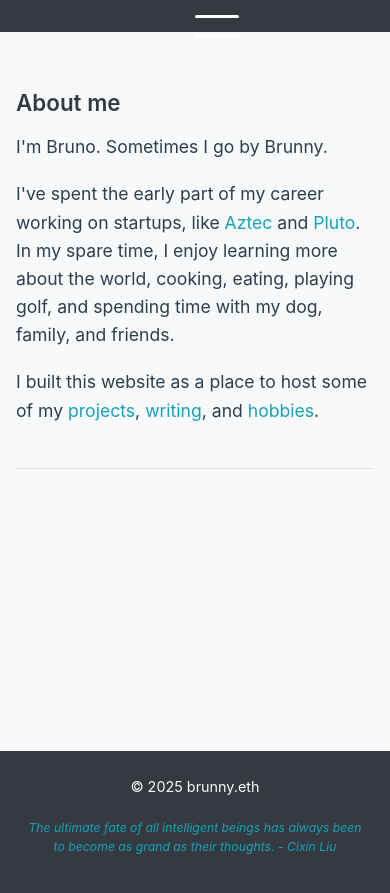
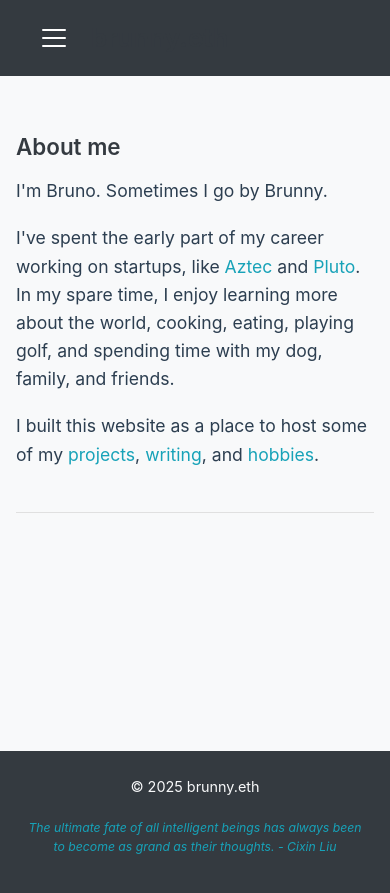
Before and after one commit to brunny-eth/personal-website-project, a Jekyll site: the page built from index.html, in a window 390 px wide. Shown: the top 893 px of the page. Built offline with Jekyll 4.4.1, drawn with Linux system fonts in a browser that asks for light colours; some web fonts are replaced.

Commit message:
css issues on mobile

```diff
--- a/_layouts/default.html
+++ b/_layouts/default.html
@@ -10,13 +10,13 @@
 <body>
     <header>
         <div class="header-content">
-            <div class="title-nav">
             <div class="mobile-header">
                 <button id="menu-toggle" class="menu-toggle" aria-label="Toggle navigation menu">
                     <span class="bar"></span>
                     <span class="bar"></span>
                     <span class="bar"></span>
                 </button>
+                <h1>brunny.eth</h1>
             </div>
             <nav>
                 <ul>
@@ -26,7 +26,6 @@
                     <li><a href="{{ '/hobbies' | relative_url }}" {% if page.url == '/hobbies' %}class="active"{% endif %}>Hobbies</a></li>
                 </ul>
             </nav>
-            </div>
         </div>
     </header>
 
--- a/assets/main.scss
+++ b/assets/main.scss
@@ -131,38 +131,32 @@
 
 .mobile-header {
     display: flex;
+    align-items: center;
     width: 100%;
-    justify-content: center;
-    align-items: center;
-    position: relative;
 }
+
 
 // Menu toggle for mobile
 .menu-toggle {
-    position: absolute;
-    left: 0;
-    top: 50%;
-    transform: translateY(-50%);
     display: none;
     background: transparent;
     border: none;
     cursor: pointer;
-    padding: 0;
-    width: 30px;
-    height: 24px;
+    padding: 10px;
+    width: 44px;
+    height: 44px;
     flex-direction: column;
     justify-content: space-between;
-    z-index: 10;
-    margin: 0;
+    margin-right: 15px;
 }
 
 .menu-toggle .bar {
     display: block;
     height: 3px;
-    width: 100%;
+    width: 24px;
     background-color: white;
     border-radius: 2px;
-    transition: all 0.3s ease-in-out;
+    margin: 3px 0;
 }
 
 main {
@@ -564,20 +558,19 @@
 
         &.show {
             display: block;
-            margin-top: 0.75rem;
-            padding: 0.5rem 0;
             border-top: 1px solid rgba(255,255,255,0.1);
+            margin-top: 10px;
+            padding-top: 10px;
         }
 
         ul {
             flex-direction: column;
-            gap: 0.5rem;
-            margin-top: 0.5rem;
             width: 100%;
         }
 
         li {
-            padding: 0.25rem 0;
+            margin: 5px 0;
+            padding: 5px 0;
             border-bottom: 1px solid rgba(255,255,255,0.05);
         }
 
```
Lines whose indentation alone changed are shown as unchanged.
